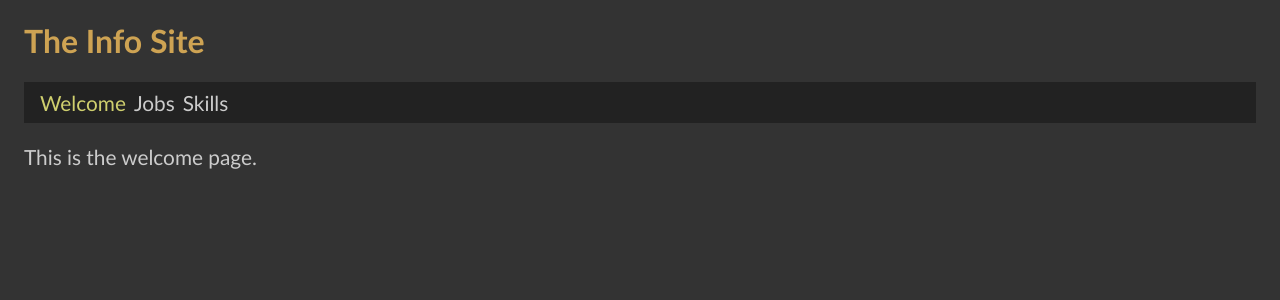
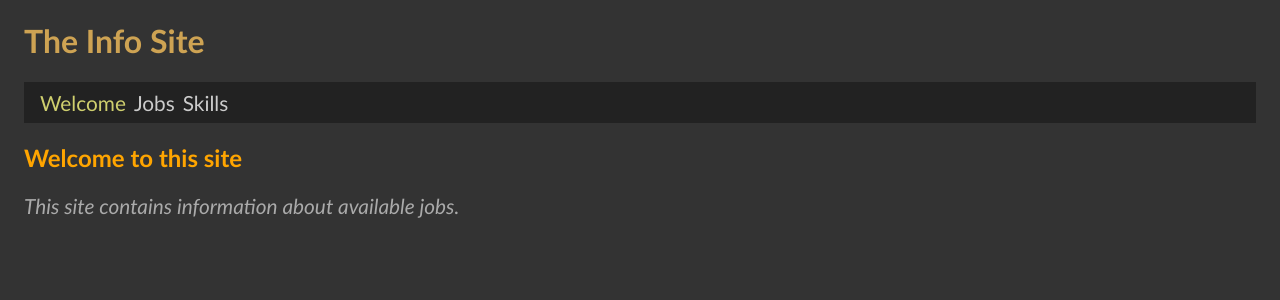
Before and after one commit to edwardtanguay/et001-vue-basic-site, a Vue app: page / in a window 1280 px wide. Shown: the top 300 px of the page. Built offline with nearby package versions, Linux system fonts and the light colour scheme.

Commit message:
scoped styles

```diff
--- a/src/views/WelcomeView.vue
+++ b/src/views/WelcomeView.vue
@@ -1,5 +1,22 @@
+<script setup lang="ts">
+const greeting = 'Welcome to this site';
+const message = 'This site contains information about available jobs.';
+</script>
+
 <template>
 	<div class="home">
-		<p>This is the welcome page.</p>
+		<h2>{{ greeting }}</h2>
+		<p>{{ message }}</p>
 	</div>
 </template>
+
+<style scoped>
+h2 {
+	color: orange;
+}
+
+p {
+	color: #aaa;
+	font-style: italic;
+}
+</style>
```
Also changed, not shown: dev/notes.txt (added).
